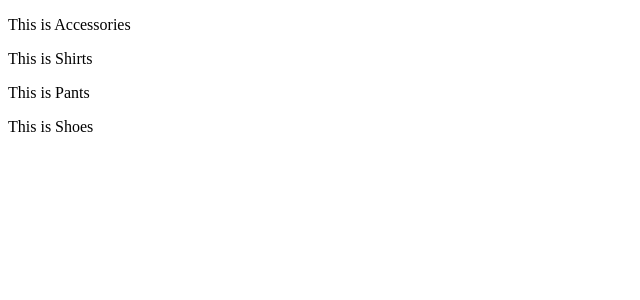
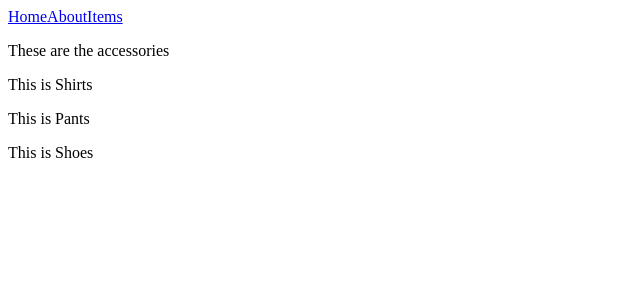
Before and after one commit to codenamequet/new-style-board, a React (Create React App) app: page / in a window 1280 px wide. Shown: the top 300 px of the page, without its empty margins (0-640 px from the left). Built offline with nearby package versions, Linux system fonts and the light colour scheme; no server answers.

Commit message:
added axios call for accessories and working on accessories page

```diff
--- a/src/components/Accessories.js
+++ b/src/components/Accessories.js
@@ -2,8 +2,15 @@ import React, {Component} from 'react'
 
 class Accessories extends Component {
   render() {
+    const accImages = this.props.accessories[0]
+    // console.log(`props: ${accImages}`)
+    console.log(this.props.accessories[0])
+    // const accessory = accImages.map(img => console.log(img))
     return (
-      <p>This is Accessories</p>
+      <div>
+      <p>These are the accessories</p>
+      {/* <img src={accessory} alt={this.props.state.accessories.name} /> // whatever dot notation returns the images */}
+      </div>
     )
   }
 }
--- a/src/components/App.js
+++ b/src/components/App.js
@@ -1,17 +1,35 @@
-import React, { Component } from 'react';
+import React, { Component } from 'react'
+import axios from 'axios'
+import Nav from './Nav'
 import Accessories from './Accessories'
 import Shirts from './Shirts'
 import Pants from './Pants'
 import Shoes from './Shoes'
+import {ACCESSORIES_URL} from '../constants.js'
 
 class App extends Component {
+  state = {
+    accessories: {},
+    shirts: {},
+    pants: {},
+    shoes: {}
+  }
+
+  componentDidMount() {
+    axios
+    .get(`${ACCESSORIES_URL}`)
+    .then(res => this.setState({accessories: res.data.accessories}))
+    .catch (err => console.log(err))
+  }
+
   render() {
     return (
       <div className="App">
-        <Accessories />
-        <Shirts />
-        <Pants />
-        <Shoes />
+        <Nav />
+        <Accessories accessories={this.state.accessories} />
+        <Shirts shirts={this.state.shirts} />
+        <Pants pants={this.state.pants} />
+        <Shoes shoes={this.state.shoes} />
       </div>
     );
   }
```
